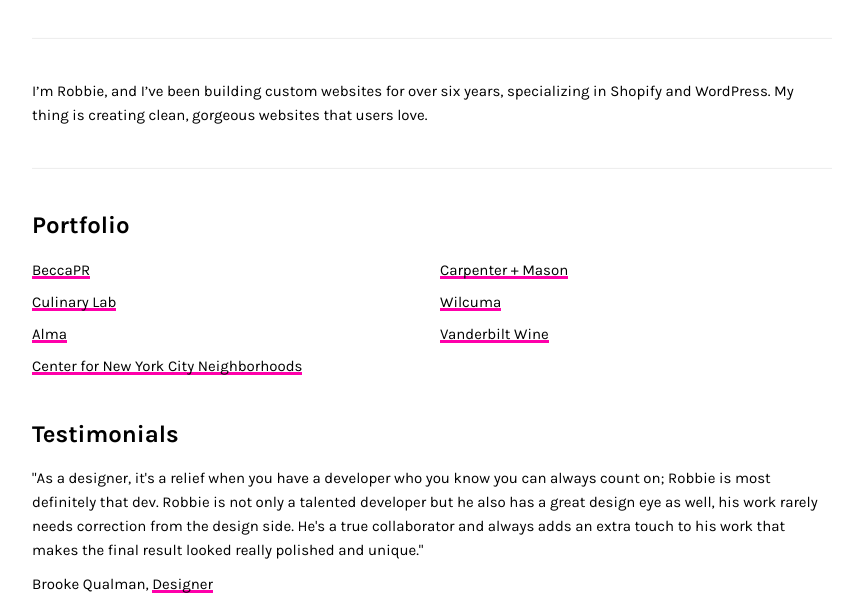
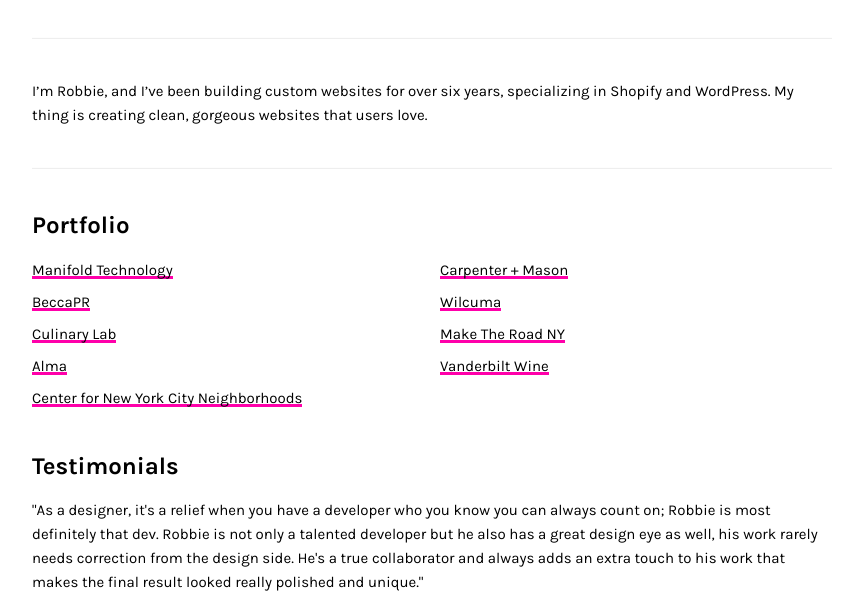
Before and after one commit to robbiesh/robbiesh.github.io, a plain HTML site: page index.html in a window 1280 px wide. Shown: the part 136-737 px from the top of the page, without its empty margins (208-1071 px from the left). Drawn offline with Linux system fonts and the light colour scheme.

Commit message:
new project

```diff
--- a/index.html
+++ b/index.html
@@ -46,25 +46,24 @@
             <ul class="list">
 
 
+						<li><a href="https://manifoldtechnology.com" target="_blank">Manifold Technology</a></li>
+
     					<li><a href="https://beccapr.com/" target="_blank">BeccaPR</a></li>
-
 
     					<li><a href="http://culinarylab.com/" target="_blank">Culinary Lab</a></li>
 
-
     					<li><a href="http://www.heyalma.com/" target="_blank">Alma</a></li>
 
-
-    					<li><a href="http://cnycn.org/" target="_blank">Center for New York City Neighborhoods</a></li>
-
+						<li><a href="http://cnycn.org/" target="_blank">Center for New York City Neighborhoods</a></li>
 
     					<li><a href="https://carpenterandmason.com/" target="_blank">Carpenter + Mason</a></li>
 
-
     					<li><a href="http://wilcuma.com/" target="_blank">Wilcuma</a></li>
 
+						<li><a href="https://maketheroadny.org/" target="_blank">Make The Road NY</a></li>
 
     					<li><a href="https://vanderbilt.wine/" target="_blank">Vanderbilt Wine</a></li>
+
 
 
             </ul>
```
